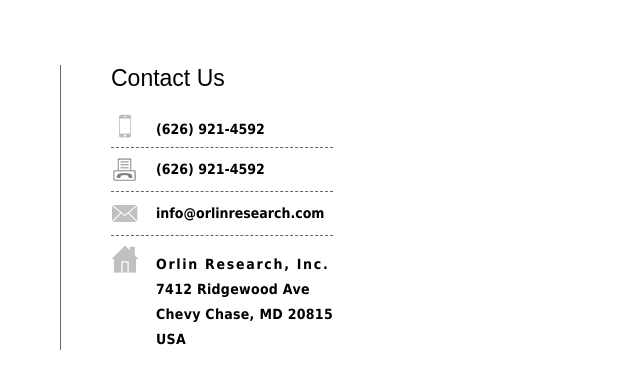
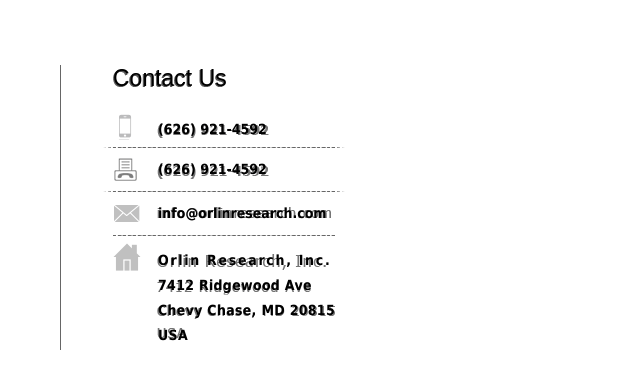
Before and after one commit to olikik/web, a PHP site: page / in a window 1280 px wide. Shown: the top 389 px of the page, without its empty margins (0-640 px from the left). Run offline with PHP 8.4, Linux system fonts and the light colour scheme.

Commit message:
Из ненумерованного списка убраны параграфы

```diff
--- a/lab2/css/style.css
+++ b/lab2/css/style.css
@@ -34,7 +34,7 @@
 .content
 {
     height: 285px;
-    padding-left: 50px;
+    padding-left: 42px;
     margin-top: 15px;
     border-left: 1px solid #666;
 }
@@ -43,6 +43,7 @@
 {
     font: 23px Arial;
     margin-bottom: 12px;
+    margin-left: 10px;
 }
 
 ul
@@ -55,13 +56,14 @@
 
 li
 {
-    display: inline-block;
+    display: block;
     height: 30px;
     width: 177px;
     padding-top: 13px;
     padding-left: 45px;
-    margin-left: 0px;
     border-bottom: 1px dashed #666;
+    border-left: 10px solid white !important;
+    border-right: 10px solid white !important;
 }
 
 li:first-child
@@ -86,52 +88,26 @@
 
 .tel
 {
-    display:block;
-    height: 30px;
-    width: 30px;
-    margin-left: -38px;
-    margin-top: -10px;
     background: url(../images/phone.png) no-repeat;
-    background-position: left;
-    float: left;
+    background-position: 5px;
 }
 
 .fax
 {
-    display:block;
-    height: 30px;
-    width: 30px;
-    margin-left: -44px;
-    margin-top: -7px;
     background: url(../images/fax.png) no-repeat;
     background-position: left;
-    float: left;
 }
 
 .email
 {
-    display:block;
-    height: 30px;
-    width: 30px;
-    margin-left: -45px;
-    margin-top: -7px;
     background: url(../images/email.png) no-repeat;
     background-position: left;
-    float: left;
 }
 
 .adress
 {
-    display:block;
-    height: 30px;
-    width: 30px;
-    margin-left: -45px;
-    margin-top: -8px;
     background: url(../images/adress.png) no-repeat;
-    background-position: left;
-    float: left;
+    background-position: left 10px;
+    border: none;
+    margin-top: -4px;
 }
-.without
-{
-    border: none;
-}
--- a/lab2/index.html
+++ b/lab2/index.html
@@ -6,24 +6,21 @@
     <link rel="stylesheet" href="css/style.css">
   </head>
   <body>
+  <div id="back"></div>
     <div id="container">
       <div class="content">
         <h1>Contact Us</h1>
         <ul>
-          <li>
-            <p class="tel"></p>
+          <li class="tel">
             (626) 921-4592
           </li>
-          <li>
-            <p class="fax"></p>
+          <li class="fax">
             (626) 921-4592
           </li>
-          <li>
-            <p class="email"></p>
+          <li class="email">
             info@orlinresearch.com
           </li>
-          <li class="without">
-            <p class="adress"></p>
+          <li class="adress">
             <span>Orlin Research, Inc.</span> 7412 Ridgewood Ave Chevy Chase, MD 20815 USA
           </li>
         </ul>
```
